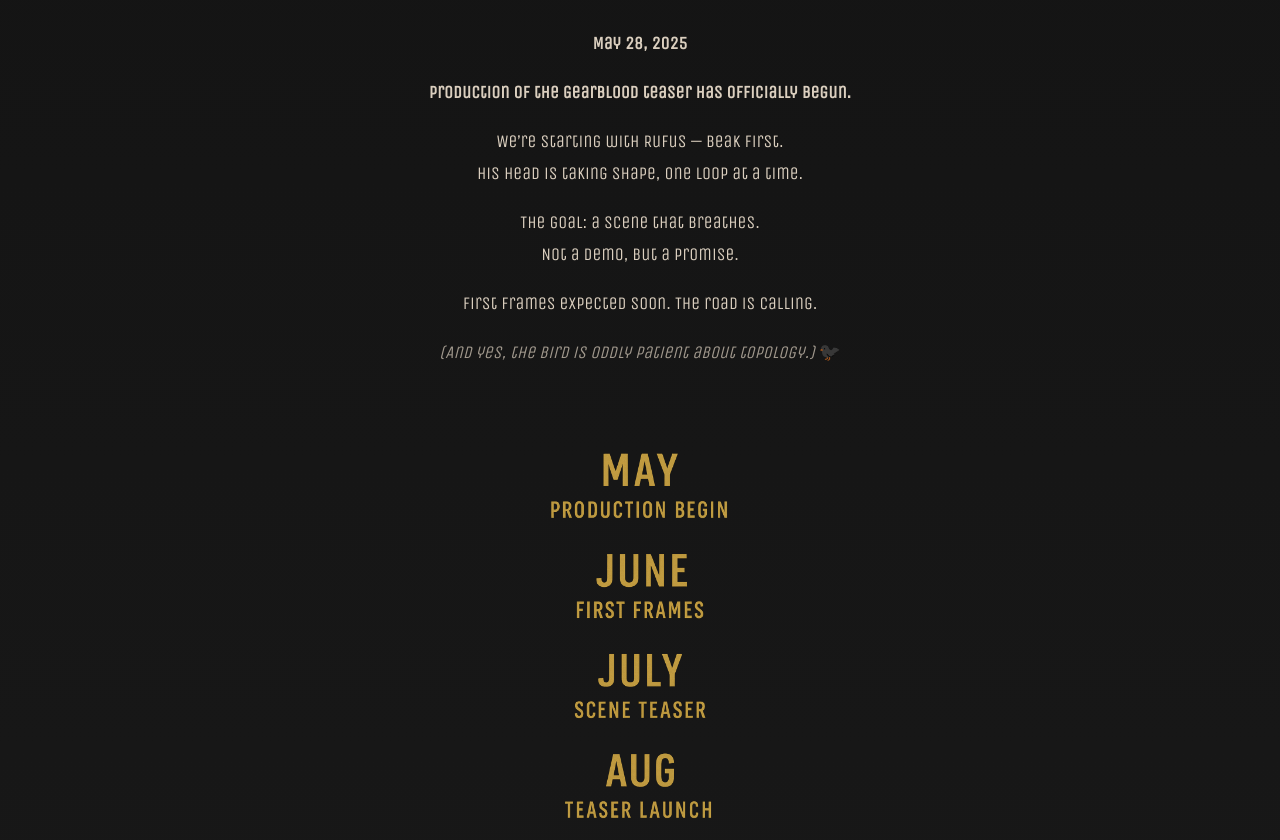
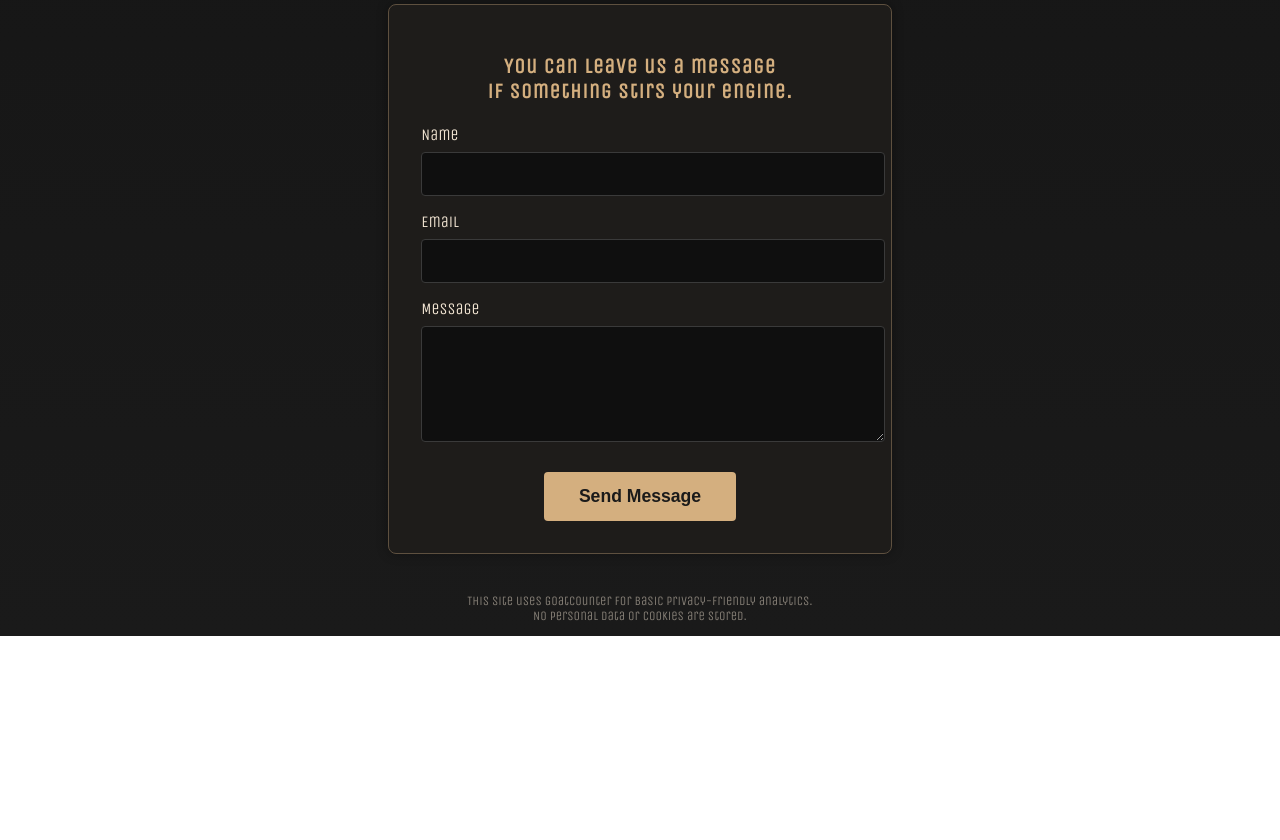
Before and after one commit to L4evis/gearblood-landing-page, a plain HTML site: page index.html in a window 1280 px wide. Shown: the part 1540-2380 px from the top of the page. After the commit the page ends 2176 px from the top, so only its background shows below. Drawn offline with nearby package versions, Linux system fonts and the light colour scheme.

Commit message:
home page updated

```diff
--- a/index.html
+++ b/index.html
@@ -37,17 +37,6 @@
   In time, it will find its place on the Epic Games Store and Steam.<br>
   No microtransactions. No noise. Just the long road ahead..
 </p><br>
-<section class="teaser-announcement" style="margin-top: 4em; font-size: 1.1rem; line-height: 1.8; max-width: 600px; margin-left: auto; margin-right: auto; text-align: center; opacity: 0.9;">
-  <p><strong>May 28, 2025</strong></p>
-  <p><strong>Production of the GearBlood teaser has officially begun.</strong></p>
-  <p>We’re starting with Rufus — beak first.<br>
-  His head is taking shape, one loop at a time.</p>
-  <p>The goal: a scene that breathes.<br>
-  Not a demo, but a promise.</p>
-  <p>First frames expected soon. The road is calling.</p>
-  <p style="opacity: 0.7;"><em>(And yes, the bird is oddly patient about topology.) </em>🐦‍⬛</p>
-  <img src="roadmap_teaser.webp" alt="Teaser roadmap" class="teaser" /><br><br><br>
-</section>
 <section class="contact-section">
   <h2>You can leave us a message<br>if something stirs your engine.</h2>
 
```
